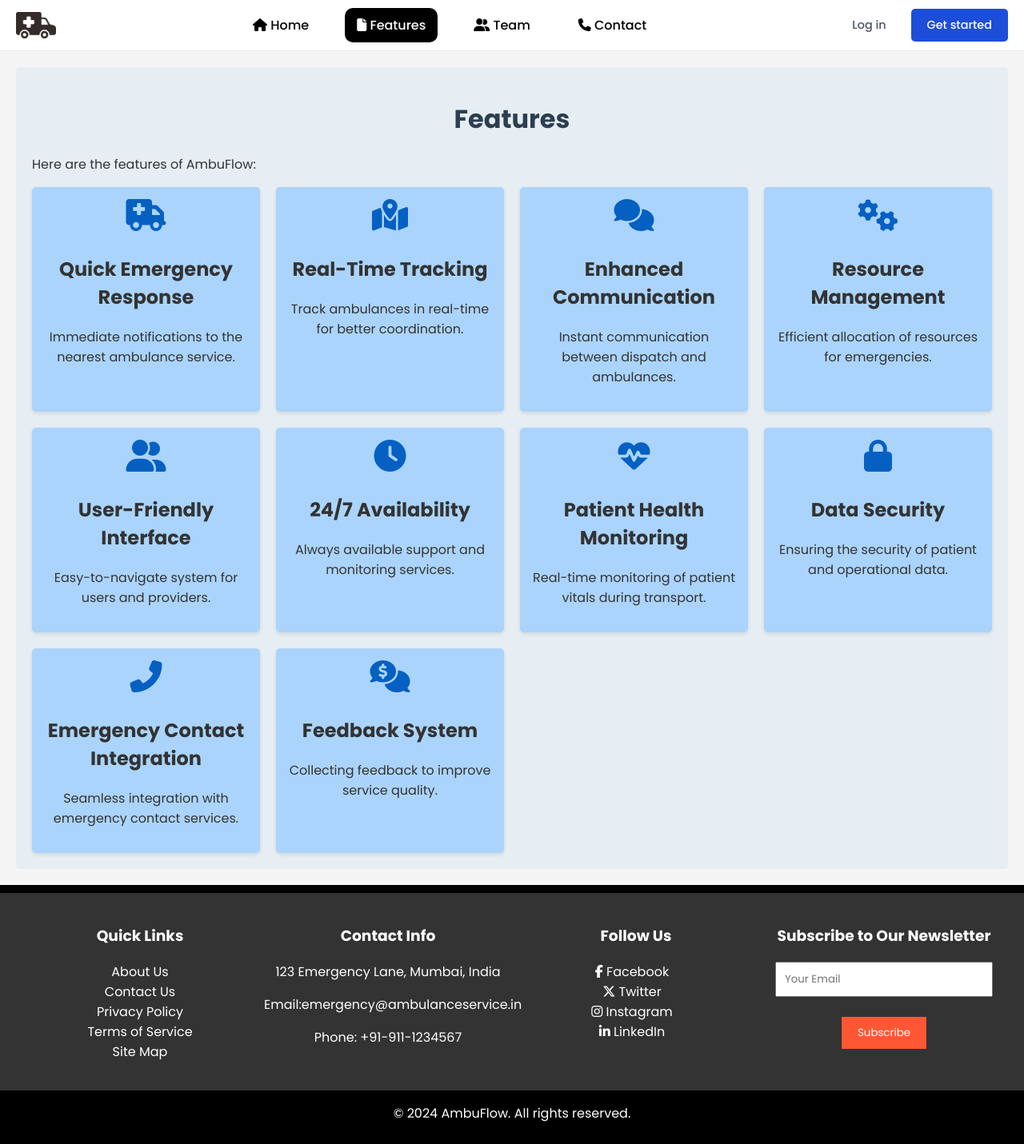
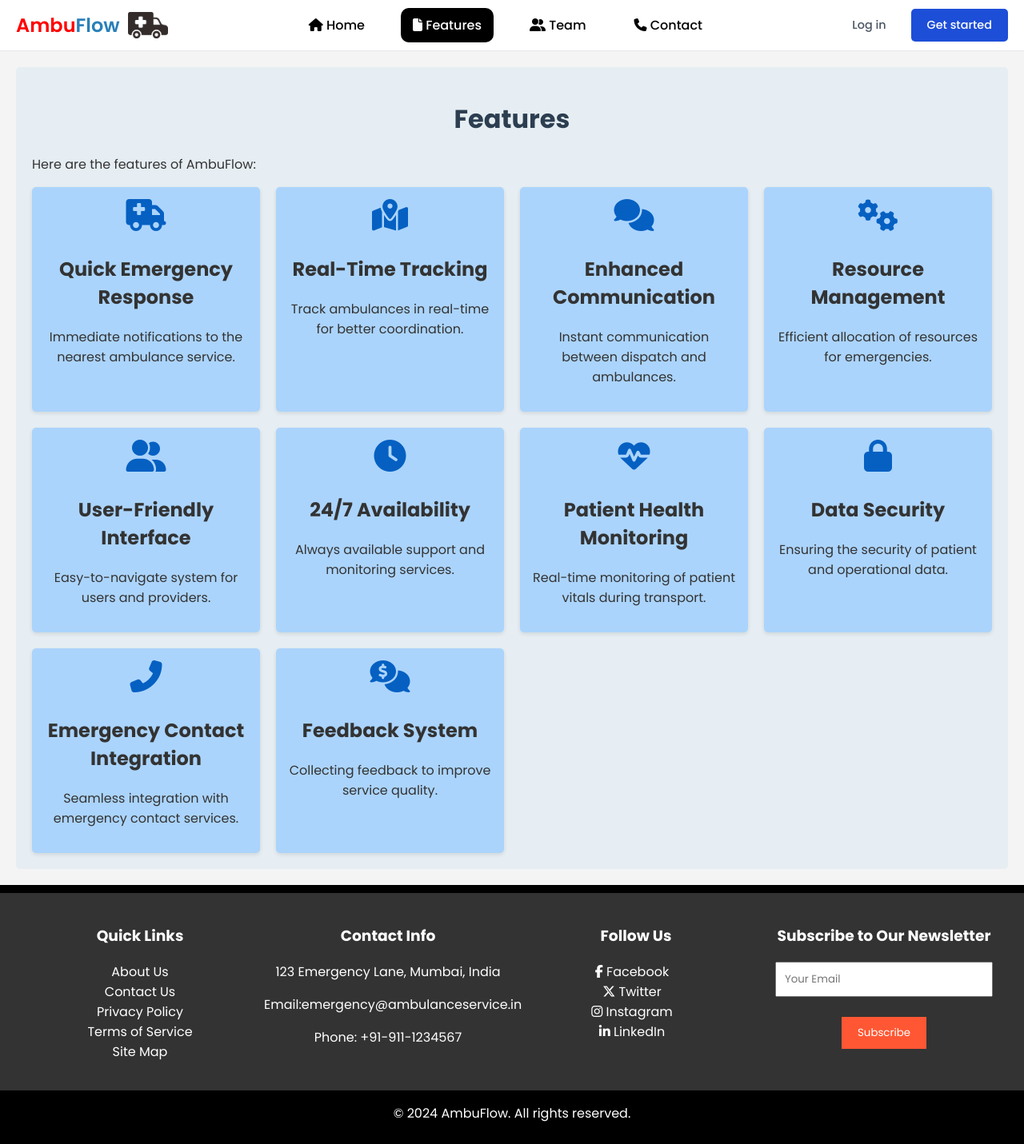
Before and after one commit to mansiruhil13/Bobble-AI, a Jekyll site: the page features.html, which Jekyll copies as it is, in a window 1280 px wide. Shown: the whole page at 80% size. Built offline with Jekyll 4.4.1, drawn with Linux system fonts in a browser that asks for light colours; some web fonts are replaced.

Commit message:
Update features.html

```diff
--- a/features.html
+++ b/features.html
@@ -8,17 +8,6 @@
     <link rel="shortcut icon" href="ambulance.png" type="image/x-icon">
     <link rel="stylesheet" href="https://cdnjs.cloudflare.com/ajax/libs/font-awesome/6.5.2/css/all.min.css"> <!--Updated to latest version-->
     <style>
-         /* .logo span {
-            font-size: 28px;
-            font-weight: bold;
-            background: linear-gradient(45deg, #ff5733, #33ff57, #3357ff);
-            -webkit-background-clip: text;
-            color: transparent;
-            letter-spacing: 2px;
-            text-shadow: 2px 2px 5px rgba(0, 0, 0, 0.2);
-            font-family: 'Arial', sans-serif;
-        } */
-
         body {
             font-family: Arial, sans-serif;
             background-color: #f4f4f4;
@@ -27,7 +16,7 @@
             color: #333;
             display: flex;
             flex-direction: column;
-            min-height: 100vh; /* Ensure the body takes at least the full height of the viewport */
+            min-height: 100vh;
         }
         .menu ul {
             list-style-type: none;
@@ -35,7 +24,7 @@
         }
         .menu ul li {
             display: inline;
-            margin-right: 10px; /* Space between menu items */
+            margin-right: 10px;
         }
         .menu ul li a {
             padding: 10px 15px;
@@ -56,7 +45,7 @@
             padding: 20px;
             background-color: #e6eef3;
             border-radius: 5px;
-            flex-grow: 1; /* Allows content area to expand */
+            flex-grow: 1;
         }
         h1 {
             color: #2c3e50;
@@ -67,7 +56,7 @@
             display: grid;
             grid-template-columns: repeat(auto-fill, minmax(250px, 1fr));
             gap: 20px;
-            animation: fadeIn 1s ease-in-out; /* Animation for the grid */
+            animation: fadeIn 1s ease-in-out;
         }
         .feature-card {
             background: #abd4fc;
@@ -101,6 +90,59 @@
                 transform: translateY(0);
             }
         }
+        /* Logo Animation */
+        @keyframes logoAnimation {
+            0% {
+            opacity: 0;
+            transform: translateX(-100px); /* Start from the left */
+            }
+            50% {
+            transform: translateX(10px); /* Move slightly to the right */
+            }
+            100% {
+            opacity: 1;
+            transform: translateX(0); /* End at original position */
+            }
+        }
+
+        /* Letter Drop Animation */
+        @keyframes letterDrop {
+            0% {
+            transform: translateY(-100%);
+            opacity: 0;
+            }
+            50% {
+            transform: translateY(10px); /* Slight bounce */
+            opacity: 1;
+            }
+            100% {
+            transform: translateY(0);
+            }
+        }
+
+        .logo {
+            display: flex;
+            align-items: center;
+            animation: logoAnimation 1s ease forwards;
+        }
+
+        .brand-name {
+            display: flex;
+            flex-direction: row;
+            align-items: center;
+            margin-right: 10px; /* Space between the text and the logo image */
+        }
+
+        .letter {
+            display: inline-block;
+            font-size: 2rem;
+            animation: letterDrop 0.5s ease forwards;
+            animation-delay: calc(var(--letter-index) * 0.1s);
+        }
+
+        .red {
+            color: red;
+        }
     </style>
 </head>
 <body>
@@ -108,9 +150,18 @@
 <header>
     <div class="container">
         <div class="logo">
-            <img src="images/logo2-w.webp" alt="Ambulance Monitoring System Logo" style="width:50px; height:auto;">
-
-        </div>
+            <div class="brand-name">
+                <span class="letter red" style="--letter-index: 1;">A</span>
+                <span class="letter red" style="--letter-index: 2;">m</span>
+                <span class="letter red" style="--letter-index: 3;">b</span>
+                <span class="letter red" style="--letter-index: 4;">u</span>
+                <span class="letter" style="--letter-index: 5;">F</span>
+                <span class="letter" style="--letter-index: 6;">l</span>
+                <span class="letter" style="--letter-index: 7;">o</span>
+                <span class="letter" style="--letter-index: 8;">w</span>
+            </div>
+            <img src="images/logo2-w.webp" alt="Ambulance Monitoring System Logo" style="width: 50px; height: auto" />
+          </div>
 
         <nav class="menu">
             <ul>
```
